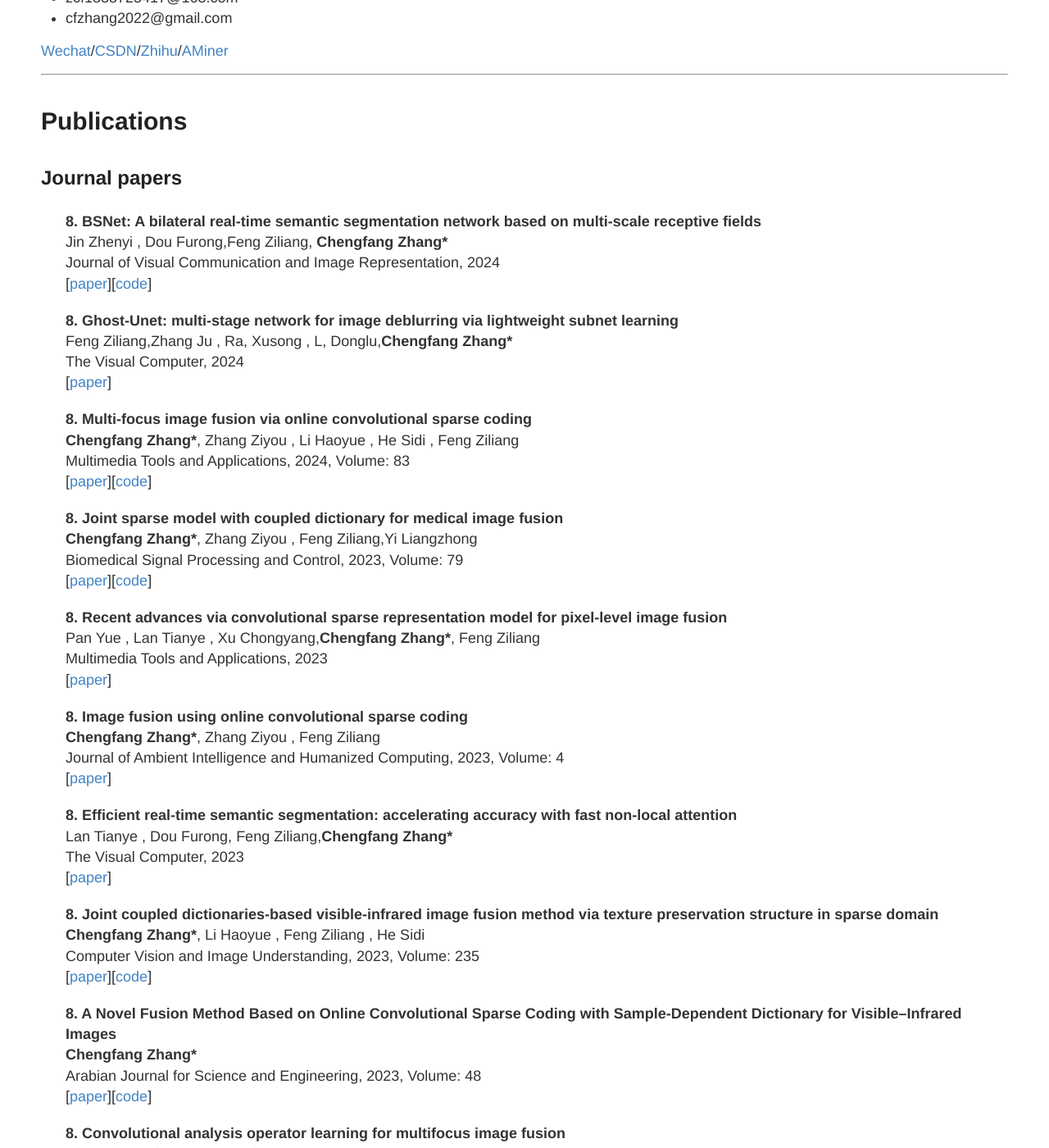
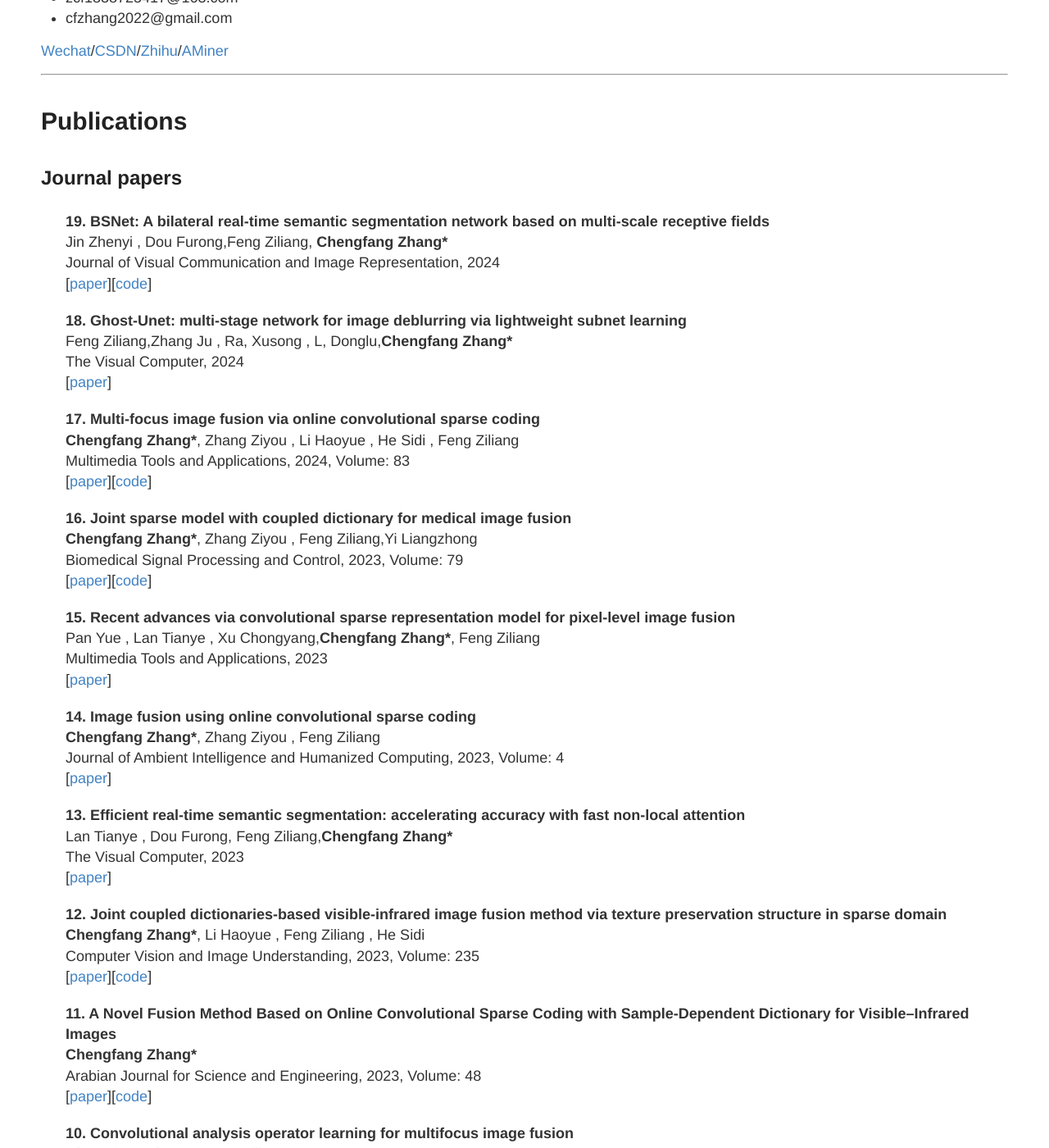
Before and after one commit to ChengfangZhang117/ChengfangZhang117.github.io, a Jekyll site: the page built from index.md, in a window 1280 px wide and 1400 px high, scrolled down 604 px. Shown: the whole window at 82% size. Built offline with Jekyll 4.4.1, drawn with Linux system fonts in a browser that asks for light colours; our own code applies the rules of GitHub Pages for plain Markdown files; some of the changed text lies outside the part shown.

Commit message:
index.md

```diff
--- a/index.md
+++ b/index.md
@@ -27,7 +27,7 @@ I am currently a member at [Intelligent Policing Key Laboratory of Sichuan Provi
 
 <div class="publication media paperhi">
 <div class="media-body">
-      <b>8. BSNet: A bilateral real-time semantic segmentation network based on multi-scale receptive fields</b><br>
+      <b>19. BSNet: A bilateral real-time semantic segmentation network based on multi-scale receptive fields</b><br>
      Jin Zhenyi , Dou Furong,Feng Ziliang, <strong><b>Chengfang Zhang*</b></strong> <br/>
      Journal of Visual Communication and Image Representation, 2024 <br/>
  [<a href="https://doi.org/10.1016/j.jvcir.2024.104188">paper</a>][<a href="https://github.com/aliercat/BSNet">code</a>]
@@ -37,19 +37,16 @@ I am currently a member at [Intelligent Policing Key Laboratory of Sichuan Provi
 
 <div class="publication media paperhi">
 <div class="media-body">
-      <b>8. Ghost-Unet: multi-stage network for image deblurring via lightweight subnet learning</b><br>
+      <b>18. Ghost-Unet: multi-stage network for image deblurring via lightweight subnet learning</b><br>
        Feng Ziliang,Zhang Ju , Ra, Xusong , L, Donglu,<strong><b>Chengfang Zhang*</b></strong><br/>
      The Visual Computer, 2024 <br/>
  [<a href="https://doi.org/10.1007/s00371-024-03315-4">paper</a>]
    </div>
 </div>
 
-
-
-
 <div class="publication media paperhi">
 <div class="media-body">
-      <b>8. Multi-focus image fusion via online convolutional sparse coding</b><br>
+      <b>17. Multi-focus image fusion via online convolutional sparse coding</b><br>
       <strong><b>Chengfang Zhang*</b></strong>, Zhang Ziyou , Li Haoyue , He Sidi , Feng Ziliang <br/>
      Multimedia Tools and Applications, 2024, Volume: 83 <br/>
  [<a href="https://doi.org/10.1007/s11042-023-15972-z">paper</a>][<a href="https://github.com/ChengfangZhang117/OCSC">code</a>]
@@ -59,7 +56,7 @@ I am currently a member at [Intelligent Policing Key Laboratory of Sichuan Provi
 
 <div class="publication media paperhi">
 <div class="media-body">
-      <b>8. Joint sparse model with coupled dictionary for medical image fusion</b><br>
+      <b>16. Joint sparse model with coupled dictionary for medical image fusion</b><br>
       <strong><b>Chengfang Zhang*</b></strong>, Zhang Ziyou , Feng Ziliang,Yi Liangzhong <br/>
      Biomedical Signal Processing and Control, 2023, Volume: 79 <br/>
  [<a href="https://doi.org/10.1016/j.bspc.2022.104030">paper</a>][<a href="https://github.com/ChengfangZhang117/CDL-MM">code</a>]
@@ -68,7 +65,7 @@ I am currently a member at [Intelligent Policing Key Laboratory of Sichuan Provi
 
 <div class="publication media paperhi">
 <div class="media-body">
-      <b>8. Recent advances via convolutional sparse representation model for pixel-level image fusion</b><br>
+      <b>15. Recent advances via convolutional sparse representation model for pixel-level image fusion</b><br>
      Pan Yue , Lan Tianye , Xu Chongyang,<strong><b>Chengfang Zhang*</b></strong>, Feng Ziliang<br/>
      Multimedia Tools and Applications, 2023 <br/>
  [<a href="https://doi.org/10.1007/s11042-023-17584-z">paper</a>]
@@ -77,7 +74,7 @@ I am currently a member at [Intelligent Policing Key Laboratory of Sichuan Provi
 
 <div class="publication media paperhi">
 <div class="media-body">
-      <b>8. Image fusion using online convolutional sparse coding</b><br>
+      <b>14. Image fusion using online convolutional sparse coding</b><br>
      <strong><b>Chengfang Zhang*</b></strong>, Zhang Ziyou , Feng Ziliang<br/>
      Journal of Ambient Intelligence and Humanized Computing, 2023, Volume: 4 <br/>
  [<a href="https://doi.org/10.1007/s12652-022-03822-z">paper</a>]
@@ -86,7 +83,7 @@ I am currently a member at [Intelligent Policing Key Laboratory of Sichuan Provi
 
 <div class="publication media paperhi">
 <div class="media-body">
-      <b>8. Efficient real-time semantic segmentation: accelerating accuracy with fast non-local attention</b><br>
+      <b>13. Efficient real-time semantic segmentation: accelerating accuracy with fast non-local attention</b><br>
       Lan Tianye , Dou Furong, Feng Ziliang,<strong><b>Chengfang Zhang*</b></strong><br/>
      The Visual Computer, 2023 <br/>
  [<a href="https://doi.org/10.1007/s00371-023-03135-y">paper</a>]
@@ -95,7 +92,7 @@ I am currently a member at [Intelligent Policing Key Laboratory of Sichuan Provi
 
 <div class="publication media paperhi">
 <div class="media-body">
-      <b>8. Joint coupled dictionaries-based visible-infrared image fusion method via texture preservation structure in sparse domain</b><br>
+      <b>12. Joint coupled dictionaries-based visible-infrared image fusion method via texture preservation structure in sparse domain</b><br>
       <strong><b>Chengfang Zhang*</b></strong>, Li Haoyue  , Feng Ziliang , He Sidi<br/>
      Computer Vision and Image Understanding, 2023, Volume: 235 <br/>
  [<a href="https://doi.org/10.1016/j.cviu.2023.103781">paper</a>][<a href="https://github.com/ChengfangZhang117/CDL_ksvdiv_joint">code</a>]
@@ -104,7 +101,7 @@ I am currently a member at [Intelligent Policing Key Laboratory of Sichuan Provi
 
 <div class="publication media paperhi">
 <div class="media-body">
-      <b>8. A Novel Fusion Method Based on Online Convolutional Sparse Coding with Sample-Dependent Dictionary for Visible–Infrared Images</b><br>
+      <b>11. A Novel Fusion Method Based on Online Convolutional Sparse Coding with Sample-Dependent Dictionary for Visible–Infrared Images</b><br>
       <strong><b>Chengfang Zhang*</b></strong> <br/>
       Arabian Journal for Science and Engineering, 2023, Volume: 48 <br/>
  [<a href="https://doi.org/10.1007/s13369-023-07716-w">paper</a>][<a href="https://github.com/ChengfangZhang117/scsc">code</a>]
@@ -114,7 +111,7 @@ I am currently a member at [Intelligent Policing Key Laboratory of Sichuan Provi
 
 <div class="publication media paperhi">
 <div class="media-body">
-      <b>8. Convolutional analysis operator learning for multifocus image fusion</b><br>
+      <b>10. Convolutional analysis operator learning for multifocus image fusion</b><br>
      <strong><b>Chengfang Zhang*</b></strong>, Feng Ziliang<br/>
      Signal Processing: Image Communication, 2022 ,Volume: 103<br/>
  [<a href="https://doi.org/10.1016/j.image.2022.116632">paper</a>]
@@ -123,7 +120,7 @@ I am currently a member at [Intelligent Policing Key Laboratory of Sichuan Provi
 
 <div class="publication media paperhi">
 <div class="media-body">
-      <b>8. EASNet: a multi-scale attention semantic segmentation network combined with asymmetric convolution</b><br>
+      <b>9. EASNet: a multi-scale attention semantic segmentation network combined with asymmetric convolution</b><br>
      Dou Furong,<strong><b>Chengfang Zhang*</b></strong>,  Hu Die,Feng Ziliang<br/>
     Journal of Electronic Imaging, 2022 ,Volume: 31<br/>
  [<a href="https://doi.org/10.1117/1.JEI.31.4.043034">paper</a>]
@@ -203,9 +200,6 @@ I am currently a member at [Intelligent Policing Key Laboratory of Sichuan Provi
       [<a href="https://doi.org/10.1016/j.ijleo.2016.09.126">paper</a>]
    </div>
 </div>
-
-
-
 </div>
 
 
```
